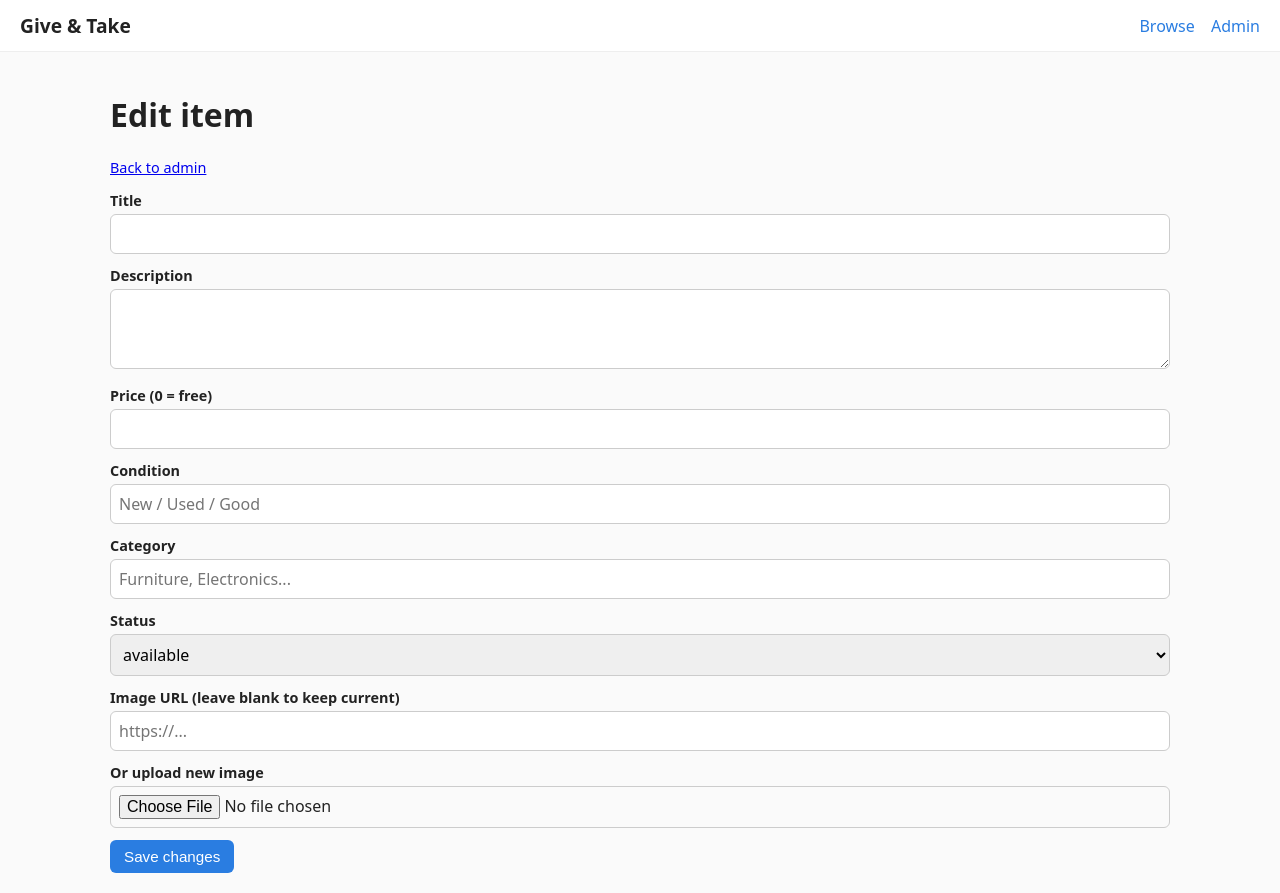
After one commit to gamegoofs2/GiveAndTake, a FastAPI app: template app/templates/edit.html in a window 1280 px wide. The commit adds this page. Run offline with FastAPI, Linux system fonts and the light colour scheme; the template is opened without the code that fills it, so the values that code supplies are empty.

Commit message:
Add edit/update listing support in admin

```diff
--- a/app/main.py
+++ b/app/main.py
@@ -169,6 +169,55 @@ async def admin_create_item(
     return RedirectResponse(url="/admin", status_code=303)
 
 
+@app.get("/admin/items/{item_id}/edit", response_class=HTMLResponse)
+def admin_edit_form(request: Request, item_id: int, user: str = Depends(require_admin)):
+    item = fetch_item(item_id)
+    if not item:
+        raise HTTPException(status_code=404, detail="Item not found")
+    return TEMPLATES.TemplateResponse(
+        request, "edit.html", {"item": item, "user": user}
+    )
+
+
+@app.post("/admin/items/{item_id}/edit")
+async def admin_edit_item(
+    request: Request,
+    item_id: int,
+    title: str = Form(...),
+    description: str = Form(""),
+    price: float = Form(0.0),
+    condition: str = Form(""),
+    category: str = Form(""),
+    status_val: str = Form(""),
+    image_url: str = Form(""),
+    image: UploadFile = File(None),
+    user: str = Depends(require_admin),
+):
+    item = fetch_item(item_id)
+    if not item:
+        raise HTTPException(status_code=404, detail="Item not found")
+    image_path = item["image"]
+    if image_url.strip():
+        image_path = image_url.strip()
+    if image is not None and image.filename:
+        ext = Path(image.filename).suffix
+        fname = f"{uuid.uuid4().hex}{ext}"
+        dest = UPLOADS / fname
+        with dest.open("wb") as f:
+            shutil.copyfileobj(image.file, f)
+        image_path = f"/uploads/{fname}"
+    new_status = status_val if status_val in ("available", "claimed", "sold") else item["status"]
+    conn = get_conn()
+    conn.execute(
+        """UPDATE items SET title=?, description=?, price=?, condition=?, category=?, image=?, status=?
+           WHERE id=?""",
+        (title.strip(), description.strip(), price, condition.strip(), category.strip(), image_path, new_status, item_id),
+    )
+    conn.commit()
+    conn.close()
+    return RedirectResponse(url="/admin", status_code=303)
+
+
 @app.post("/admin/items/{item_id}/delete")
 def admin_delete_item(item_id: int, user: str = Depends(require_admin)):
     conn = get_conn()
--- a/app/templates/admin.html
+++ b/app/templates/admin.html
@@ -35,6 +35,7 @@
       </form>
     </td>
     <td>
+      <a class="btn secondary" href="/admin/items/{{ item.id }}/edit">Edit</a>
       <form method="post" action="/admin/items/{{ item.id }}/delete" class="inline" onsubmit="return confirm('Delete?')">
         <button class="btn danger" type="submit">Delete</button>
       </form>
--- /dev/null
+++ b/app/templates/edit.html
@@ -0,0 +1,24 @@
+{% extends "base.html" %}
+{% block title %}Edit item - Give &amp; Take{% endblock %}
+{% block content %}
+<h1>Edit item</h1>
+<p class="muted"><a href="/admin">Back to admin</a></p>
+<form method="post" action="/admin/items/{{ item.id }}/edit" enctype="multipart/form-data">
+  <div class="form-row"><label>Title</label><input name="title" value="{{ item.title }}" required></div>
+  <div class="form-row"><label>Description</label><textarea name="description">{{ item.description or '' }}</textarea></div>
+  <div class="form-row"><label>Price (0 = free)</label><input type="number" step="0.01" name="price" value="{{ item.price }}"></div>
+  <div class="form-row"><label>Condition</label><input name="condition" value="{{ item.condition or '' }}" placeholder="New / Used / Good"></div>
+  <div class="form-row"><label>Category</label><input name="category" value="{{ item.category or '' }}" placeholder="Furniture, Electronics..."></div>
+  <div class="form-row"><label>Status</label>
+    <select name="status_val">
+      {% for s in ['available','claimed','sold'] %}
+      <option value="{{ s }}" {% if item.status==s %}selected{% endif %}>{{ s }}</option>
+      {% endfor %}
+    </select>
+  </div>
+  {% if item.image %}<div class="form-row"><label>Current image</label><br><img src="{{ item.image }}" style="max-width:200px;border-radius:8px;"></div>{% endif %}
+  <div class="form-row"><label>Image URL (leave blank to keep current)</label><input name="image_url" placeholder="https://..."></div>
+  <div class="form-row"><label>Or upload new image</label><input type="file" name="image" accept="image/*"></div>
+  <button class="btn" type="submit">Save changes</button>
+</form>
+{% endblock %}
```
